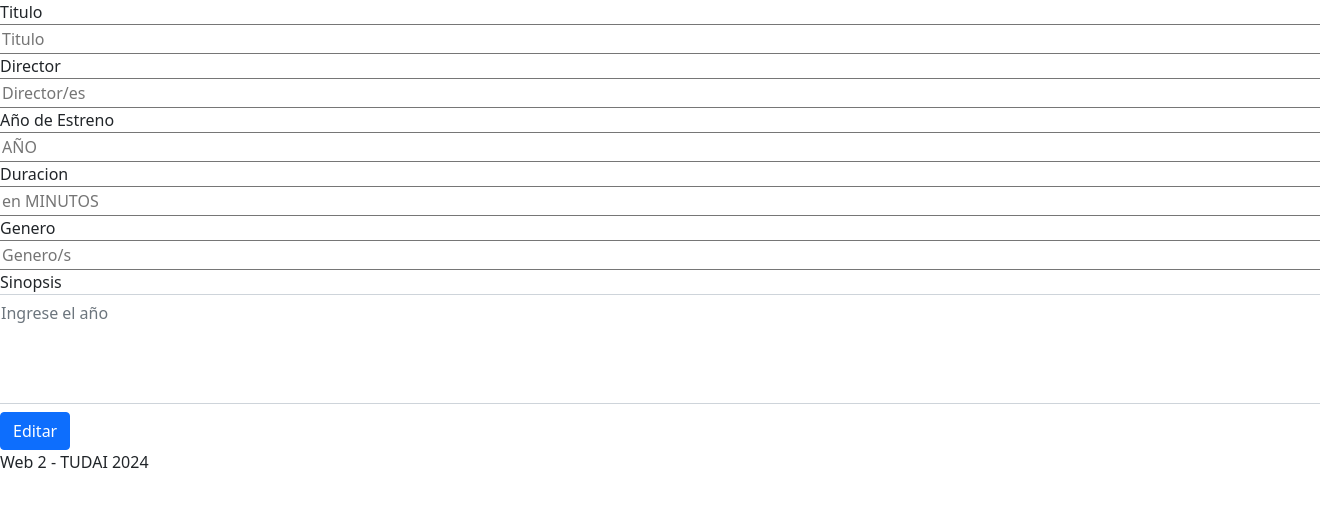
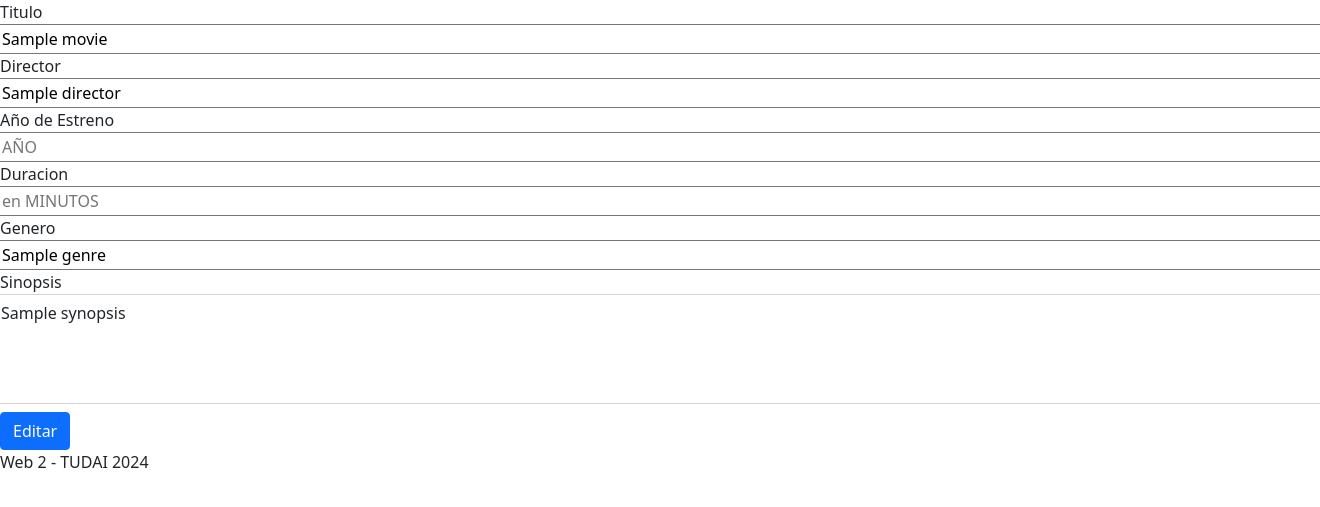
Before and after one commit to Manzapplez/Web2TPE, a PHP site: template app/templates/form.edit.movie.phtml in a window 1320 px wide; the page is wider, and only the part inside the window is pictured. Shown: the part 56-563 px from the top of that part. Run offline with PHP 8.4, Linux system fonts and the light colour scheme; the visitor is signed in with stand-in values (Sample User, id 1); the template is opened without the code that fills it: most values are stand-ins (such as "Sample title", 1, 10 or a date in 2020); some libraries are stand-ins or nearby versions.

Commit message:
updated sql and some movie templates

```diff
--- a/app/templates/form.edit.movie.phtml
+++ b/app/templates/form.edit.movie.phtml
@@ -1,27 +1,24 @@
-<form action="movies-save/<?= $movie->id_movie ?>" method="POST">
+<form action="movie-save/<?= $movie->id_movie ?>" method="POST">
+    <!-- action? -->
 
     <div class="row">
-        <!-- TODO -->
-        <!-- Poner como atributo value="<?= $movie->atributo ?>" -->
-        <!-- Poner los atributos REQUIRED NAME -->
+        <label for="title">Titulo</label>
+        <input type="text" id="title" name="title" placeholder="Titulo" value="<?= $movie->title ?>" required>
 
-        <label>Titulo</label>
-        <input type="text" placeholder="Titulo">
+        <label for="director">Director</label>
+        <input type="text" id="director" name="director" placeholder="Director/es" value="<?= $movie->director ?>" required>
 
-        <label>Director</label>
-        <input type="text" placeholder="Director/es">
+        <label for="release_date">Año de Estreno</label>
+        <input type="number" id="release_date" name="release_date" placeholder="AÑO" value="<?= $movie->release_date ?>" required>
 
-        <label>Año de Estreno</label>
-        <input type="number" placeholder="AÑO">
+        <label for="runtime">Duracion</label>
+        <input type="number" id="runtime" name="runtime" placeholder="en MINUTOS" value="<?= $movie->runtime ?>" required>
 
-        <label>Duracion</label>
-        <input type="number" placeholder="en MINUTOS">
+        <label for="genre">Genero</label>
+        <input type="text" id="genre" name="genre" placeholder="Genero/s" value="<?= $movie->genre ?>" required>
 
-        <label>Genero</label>
-        <input type="text" placeholder="Genero/s">
-
-        <label>Sinopsis</label>
-        <textarea required name="body" placeholder="Ingrese el año" class="form-control" rows="4" cols="50"></textarea>
+        <label for="synopsis">Sinopsis</label>
+        <textarea id="synopsis" name="synopsis" class="form-control" rows="4" cols="50" required><?= $movie->synopsis ?></textarea>
 
     </div>
 
--- a/app/templates/list.movies.phtml
+++ b/app/templates/list.movies.phtml
@@ -1,6 +1,9 @@
 <?php require './app/templates/header.phtml' ?>
 
 <h4>Peliculas</h4>
+
+<a href="addMovie" class="btn btn-success">Agregar</a>
+<!-- esta bien el redirect a addMovie? -->
 
 <table class="table">
     <thead>
--- a/app/templates/list.reviews.phtml
+++ b/app/templates/list.reviews.phtml
@@ -1,6 +1,9 @@
 <?php require './app/templates/header.phtml' ?>
 
 <h4>Reseñas</h4>
+
+<a href="addReview" class="btn btn-success">Agregar</a>
+<!-- esta bien el redirect a addReview? creo que hay que editar el metodo -->
 
 <table class="table">
     <thead>
```
Also changed, not shown: app/templates/form.add.movie.phtml (+14 -16 lines), web2_tpe.sql (+12 -3 lines).
